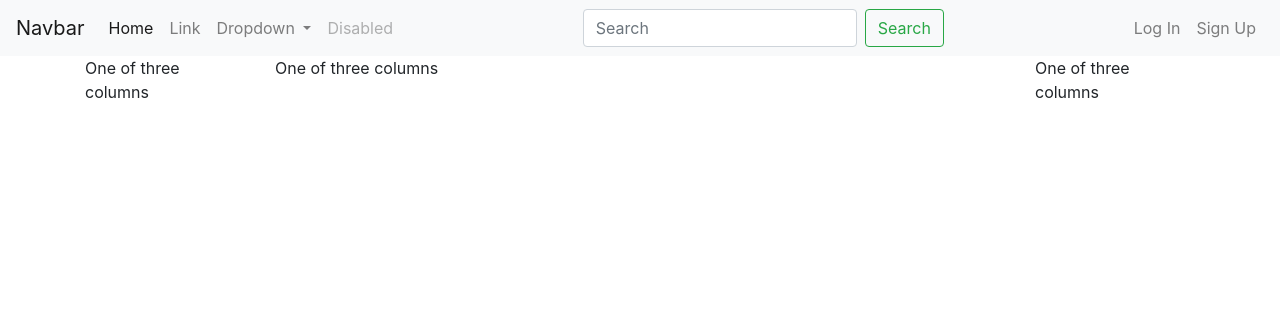
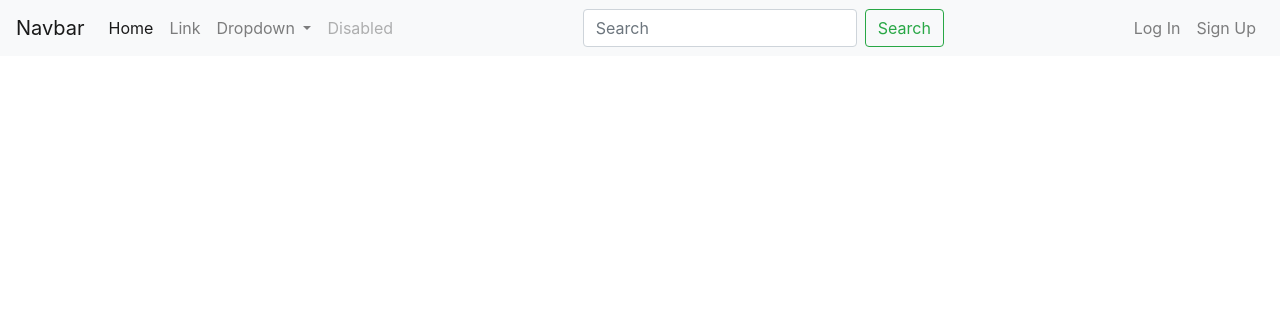
Before and after one commit to KelvinMartinez2014/Hello_World, a PHP site: page / in a window 1280 px wide. Shown: the top 316 px of the page. Run offline with PHP 8.4, Linux system fonts and the light colour scheme.

Commit message:
Update index.php

```diff
--- a/GreenBooks/GreenBooks/index.php
+++ b/GreenBooks/GreenBooks/index.php
@@ -10,17 +10,12 @@
 <body>
 	<?php include 'resources\php\nav_bar.php';?>
 	<div class="container">
+
 		<div class="row">
-			<div class="col-sm-2">
-				One of three columns
-			</div>
-			<div class="col-sm-8">
-				One of three columns
-			</div>
-			<div class="col-sm-2">
-				One of three columns
-			</div>
+
 		</div>
+
+
 	</div>
 
 </body>
```
